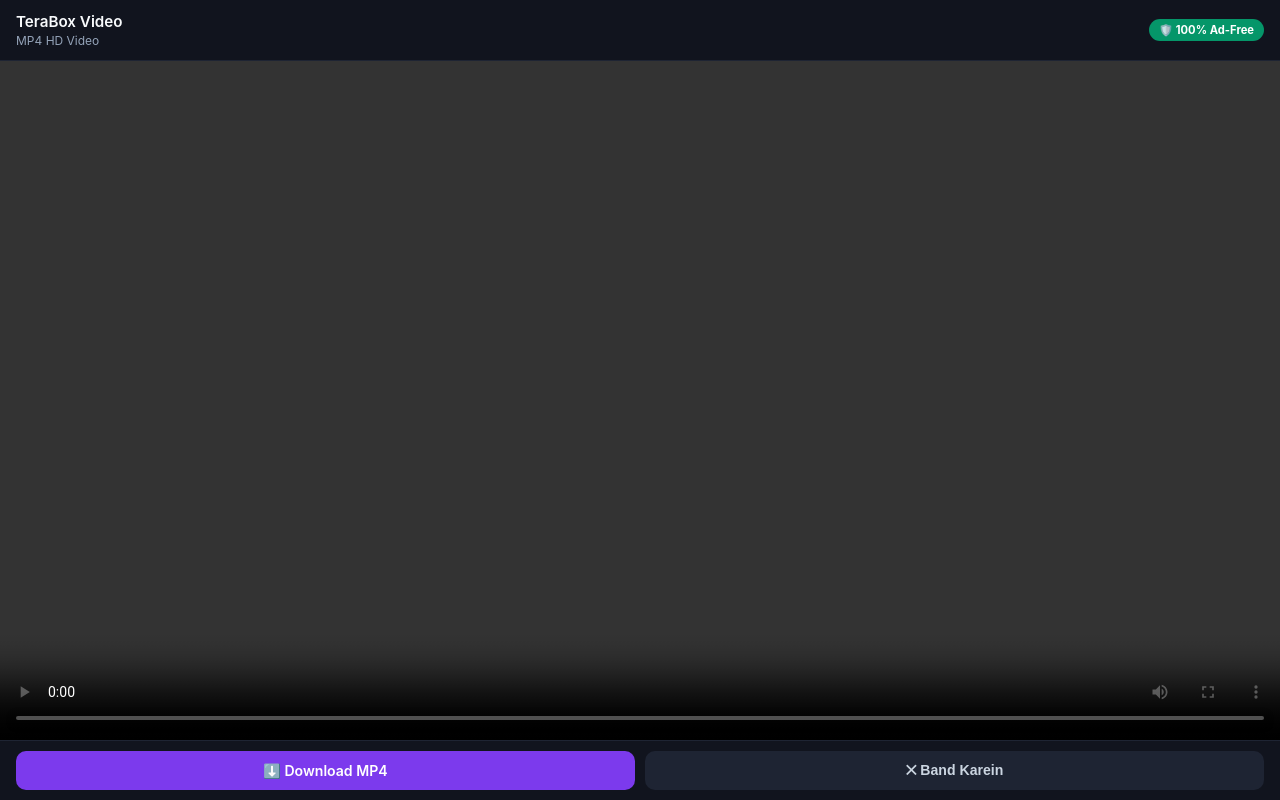
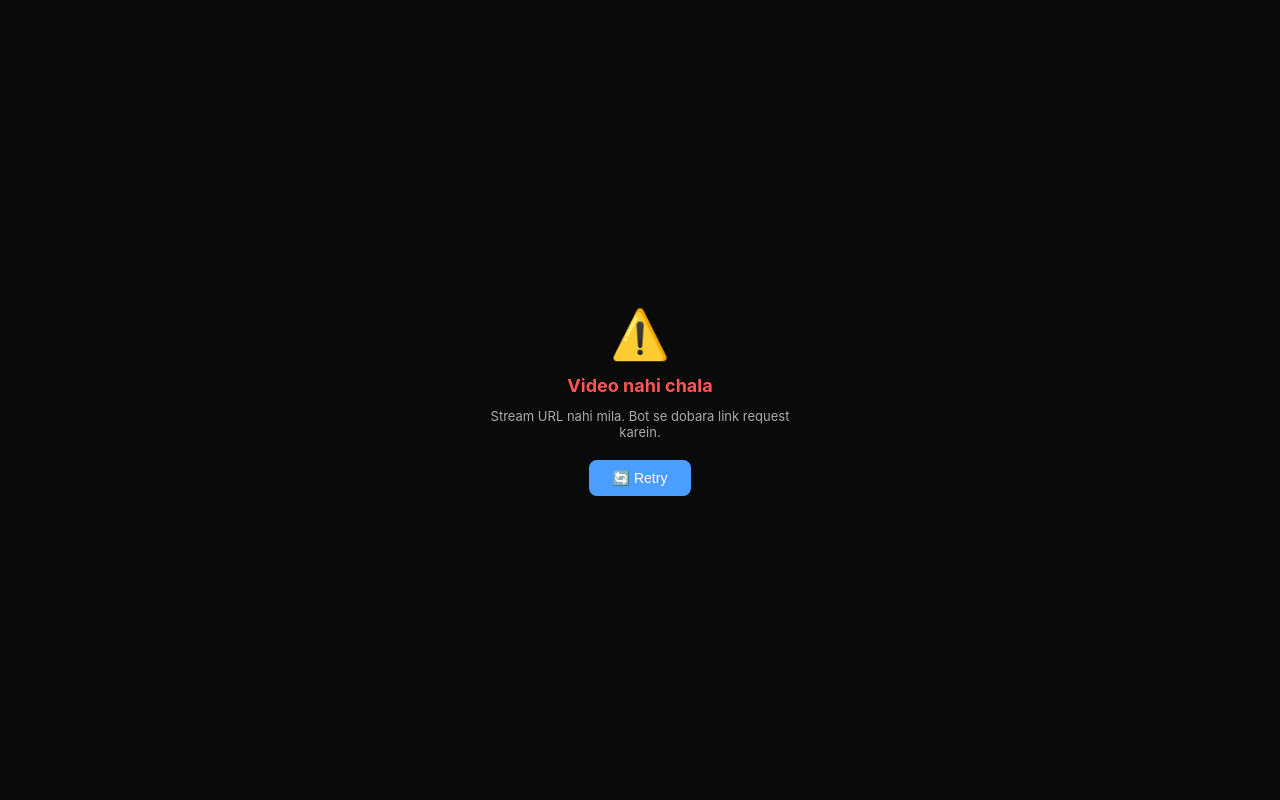
Before and after one commit to sumitgautamad-rgb/teraplayer, a plain HTML site: page index.html in a window 1280 px wide. Drawn offline with nearby package versions, Linux system fonts and the light colour scheme.

Commit message:
Update index.html

```diff
--- a/index.html
+++ b/index.html
@@ -1,207 +1,262 @@
 <!DOCTYPE html>
-<html lang="hi">
+<html lang="en">
 <head>
   <meta charset="UTF-8" />
   <meta name="viewport" content="width=device-width, initial-scale=1.0, maximum-scale=1.0, user-scalable=no" />
-  <title>Tbox Ad-Free Player</title>
-  <script src="https://telegram.org/js/telegram-web-app.js"></script>
+  <title>TeraBox Player</title>
   <style>
     * { margin: 0; padding: 0; box-sizing: border-box; }
+
     body {
-      background: #090a0f;
-      color: #f1f5f9;
-      font-family: -apple-system, BlinkMacSystemFont, "Segoe UI", Roboto, sans-serif;
-      height: 100vh;
-      display: flex;
-      flex-direction: column;
-      overflow: hidden;
-      user-select: none;
-    }
-    .header {
-      background: #11141e;
-      padding: 12px 16px;
-      display: flex;
-      align-items: center;
-      justify-content: space-between;
-      border-bottom: 1px solid #1e2433;
-      flex-shrink: 0;
-    }
-    .file-meta {
-      display: flex;
-      flex-direction: column;
-      overflow: hidden;
-      max-width: 65vw;
-    }
-    .file-title {
-      font-size: 0.95rem;
-      font-weight: 600;
-      white-space: nowrap;
-      overflow: hidden;
-      text-overflow: ellipsis;
-      color: #f8fafc;
-    }
-    .file-sub {
-      font-size: 0.75rem;
-      color: #94a3b8;
-      margin-top: 2px;
-    }
-    .badge-clean {
-      background: #059669;
-      color: #ffffff;
-      font-size: 0.7rem;
-      font-weight: 700;
-      padding: 4px 10px;
-      border-radius: 9999px;
-    }
-    .player-box {
-      flex: 1;
-      width: 100%;
-      height: 100%;
-      position: relative;
-      background: #000;
-      display: flex;
-      align-items: center;
-      justify-content: center;
-    }
-    video {
-      width: 100%;
-      height: 100%;
-      max-height: 100%;
-      object-fit: contain;
-      outline: none;
-    }
-    .loader {
-      position: absolute;
+      background: #0a0a0a;
+      color: #fff;
+      font-family: -apple-system, BlinkMacSystemFont, 'Segoe UI', sans-serif;
+      min-height: 100vh;
       display: flex;
       flex-direction: column;
       align-items: center;
+    }
+
+    #player-wrap {
+      width: 100%;
+      max-width: 900px;
+      background: #111;
+    }
+
+    video {
+      width: 100%;
+      max-height: 60vh;
+      background: #000;
+      display: block;
+    }
+
+    #info {
+      padding: 12px 16px;
+      background: #111;
+    }
+
+    #title {
+      font-size: 15px;
+      font-weight: 600;
+      color: #eee;
+      word-break: break-word;
+      margin-bottom: 6px;
+    }
+
+    #meta {
+      font-size: 12px;
+      color: #888;
+      display: flex;
       gap: 12px;
-      color: #94a3b8;
-      font-size: 0.85rem;
-      pointer-events: none;
+      flex-wrap: wrap;
     }
+
+    #meta span {
+      display: flex;
+      align-items: center;
+      gap: 4px;
+    }
+
+    #loading {
+      position: fixed;
+      inset: 0;
+      background: #0a0a0a;
+      display: flex;
+      flex-direction: column;
+      align-items: center;
+      justify-content: center;
+      z-index: 100;
+      gap: 16px;
+    }
+
     .spinner {
-      width: 44px;
-      height: 44px;
-      border: 3.5px solid rgba(255, 255, 255, 0.1);
-      border-top-color: #8b5cf6;
+      width: 48px;
+      height: 48px;
+      border: 4px solid #333;
+      border-top-color: #4a9eff;
       border-radius: 50%;
       animation: spin 0.8s linear infinite;
     }
+
     @keyframes spin { to { transform: rotate(360deg); } }
-    .error-box {
-      position: absolute;
-      text-align: center;
-      padding: 24px;
+
+    #loading p {
+      color: #aaa;
+      font-size: 14px;
+    }
+
+    #error-screen {
       display: none;
-    }
-    .error-box p { color: #ef4444; font-size: 0.9rem; margin-bottom: 12px; }
-    .footer {
-      background: #11141e;
-      padding: 10px 16px;
-      display: flex;
-      gap: 10px;
-      border-top: 1px solid #1e2433;
-      flex-shrink: 0;
-    }
-    .btn {
-      flex: 1;
-      padding: 11px 16px;
-      border-radius: 10px;
-      border: none;
-      font-size: 0.88rem;
-      font-weight: 600;
-      cursor: pointer;
-      text-align: center;
-      text-decoration: none;
-      display: flex;
+      flex-direction: column;
       align-items: center;
       justify-content: center;
-      gap: 6px;
+      min-height: 100vh;
+      padding: 24px;
+      text-align: center;
+      gap: 12px;
     }
-    .btn-download { background: #7c3aed; color: #ffffff; }
-    .btn-close { background: #1e2433; color: #cbd5e1; }
+
+    #error-screen .icon { font-size: 48px; }
+    #error-screen h2 { font-size: 18px; color: #ff5555; }
+    #error-screen p { font-size: 13px; color: #aaa; max-width: 300px; }
+
+    .retry-btn {
+      background: #4a9eff;
+      color: #fff;
+      border: none;
+      padding: 10px 24px;
+      border-radius: 8px;
+      font-size: 14px;
+      cursor: pointer;
+      margin-top: 8px;
+    }
+
+    .retry-btn:hover { background: #3a8eef; }
+
+    #badge {
+      background: #1a1a2e;
+      border: 1px solid #222;
+      border-radius: 8px;
+      padding: 8px 12px;
+      margin: 10px 16px;
+      font-size: 11px;
+      color: #555;
+      text-align: center;
+    }
   </style>
 </head>
 <body>
 
-  <div class="header">
-    <div class="file-meta">
-      <span class="file-title" id="videoTitle">TeraBox Video</span>
-      <span class="file-sub" id="videoSub">Loading...</span>
-    </div>
-    <span class="badge-clean">🛡️ 100% Ad-Free</span>
+<!-- Loading -->
+<div id="loading">
+  <div class="spinner"></div>
+  <p id="loading-text">Video load ho raha hai...</p>
 </div>
 
-  <div class="player-box">
-    <div class="loader" id="loader">
-      <div class="spinner"></div>
-      <span>Video load ho raha hai...</span>
+<!-- Error -->
+<div id="error-screen">
+  <div class="icon">⚠️</div>
+  <h2>Video nahi chala</h2>
+  <p id="error-msg">Stream URL invalid ya expire ho gayi. Bot se dobara link request karein.</p>
+  <button class="retry-btn" onclick="location.reload()">🔄 Retry</button>
 </div>
 
-    <div class="error-box" id="errorBox">
-      <p id="errorMsg">Video load karne mein samasya aayi.</p>
-      <button class="btn btn-close" onclick="location.reload()">Dobara Koshish Karein</button>
+<!-- Player -->
+<div id="player-wrap" style="display:none">
+  <video id="video" controls playsinline autoplay></video>
+  <div id="info">
+    <div id="title">TeraBox Video</div>
+    <div id="meta">
+      <span id="size-el"></span>
+    </div>
+  </div>
+  <div id="badge">🛡️ Ad-Free Player &nbsp;•&nbsp; TeraBox Bot</div>
 </div>
 
-    <video id="player" controls playsinline webkit-playsinline autoplay preload="auto">
-      Browser HTML5 video support nahi karta.
-    </video>
-  </div>
+<script src="https://cdn.jsdelivr.net/npm/hls.js@latest/dist/hls.min.js"></script>
+<script>
+  const params = new URLSearchParams(location.search);
+  const streamUrl = params.get('v') || '';
+  const title = params.get('title') || 'TeraBox Video';
+  const size = params.get('size') || '';
 
-  <div class="footer">
-    <a id="downloadBtn" href="#" class="btn btn-download" download>
-      ⬇️ Download MP4
-    </a>
-    <button class="btn btn-close" onclick="closePlayer()">
-      ✕ Band Karein
-    </button>
-  </div>
+  const loadingEl = document.getElementById('loading');
+  const loadingText = document.getElementById('loading-text');
+  const playerWrap = document.getElementById('player-wrap');
+  const errorScreen = document.getElementById('error-screen');
+  const errorMsg = document.getElementById('error-msg');
+  const video = document.getElementById('video');
+  const titleEl = document.getElementById('title');
+  const sizeEl = document.getElementById('size-el');
 
-  <script>
-    if (window.Telegram && window.Telegram.WebApp) {
-      Telegram.WebApp.ready();
-      Telegram.WebApp.expand();
+  titleEl.textContent = decodeURIComponent(title);
+  if (size) sizeEl.innerHTML = '📦 ' + decodeURIComponent(size);
+
+  function showError(msg) {
+    loadingEl.style.display = 'none';
+    playerWrap.style.display = 'none';
+    errorScreen.style.display = 'flex';
+    if (msg) errorMsg.textContent = msg;
   }
 
-    function closePlayer() {
-      if (window.Telegram && window.Telegram.WebApp) {
-        Telegram.WebApp.close();
+  function showPlayer() {
+    loadingEl.style.display = 'none';
+    playerWrap.style.display = 'block';
+    errorScreen.style.display = 'none';
+  }
+
+  if (!streamUrl) {
+    showError('Stream URL nahi mila. Bot se dobara link request karein.');
   } else {
-        window.close();
+    const isHLS = streamUrl.includes('.m3u8') || streamUrl.includes('fast_stream');
+
+    if (isHLS && Hls.isSupported()) {
+      loadingText.textContent = 'HLS stream connect ho raha hai...';
+
+      const hls = new Hls({
+        enableWorker: true,
+        lowLatencyMode: false,
+        backBufferLength: 60,
+        maxLoadingDelay: 20,
+        startLevel: -1,
+      });
+
+      hls.loadSource(streamUrl);
+      hls.attachMedia(video);
+
+      hls.on(Hls.Events.MANIFEST_PARSED, () => {
+        loadingText.textContent = 'Ready! Play ho raha hai...';
+        showPlayer();
+        video.play().catch(() => {});
+      });
+
+      hls.on(Hls.Events.ERROR, (event, data) => {
+        if (data.fatal) {
+          switch (data.type) {
+            case Hls.ErrorTypes.NETWORK_ERROR:
+              loadingText.textContent = 'Network error, retry kar raha hai...';
+              hls.startLoad();
+              break;
+            case Hls.ErrorTypes.MEDIA_ERROR:
+              hls.recoverMediaError();
+              break;
+            default:
+              showError('Stream load nahi hui. Bot se dobara link mangein.');
+              break;
+          }
+        }
+      });
+
+    } else if (isHLS && video.canPlayType('application/vnd.apple.mpegurl')) {
+      video.src = streamUrl;
+      video.addEventListener('loadedmetadata', () => { showPlayer(); video.play().catch(() => {}); });
+      video.addEventListener('error', () => showError('Video load nahi hui.'));
+
+    } else {
+      loadingText.textContent = 'Video load ho raha hai...';
+      video.src = streamUrl;
+      video.addEventListener('loadedmetadata', () => { showPlayer(); video.play().catch(() => {}); });
+      video.addEventListener('canplay', () => showPlayer());
+      video.addEventListener('error', () => {
+        showError('Video play nahi hui. Link expire ho gayi ho sakti hai.');
+      });
     }
   }
 
-    const params = new URLSearchParams(window.location.search);
-    const videoUrl = params.get('v');
-    const title = params.get('title') || 'TeraBox Video';
-    const size = params.get('size') || '';
-
-    document.getElementById('videoTitle').textContent = title;
-    document.getElementById('videoSub').textContent = size ? `${size} • MP4 HD` : 'MP4 HD Video';
-
-    const player = document.getElementById('player');
-    const loader = document.getElementById('loader');
-    const errorBox = document.getElementById('errorBox');
-    const downloadBtn = document.getElementById('downloadBtn');
-
-    if (videoUrl) {
-      player.src = videoUrl;
-      downloadBtn.href = videoUrl;
-
-      player.addEventListener('loadeddata', () => { loader.style.display = 'none'; });
-      player.addEventListener('canplay', () => { loader.style.display = 'none'; });
-      player.addEventListener('waiting', () => { loader.style.display = 'flex'; });
-      player.addEventListener('playing', () => { loader.style.display = 'none'; });
-      player.addEventListener('error', (e) => {
-        loader.style.display = 'none';
-        errorBox.style.display = 'block';
+  document.addEventListener('keydown', (e) => {
+    switch(e.key) {
+      case ' ':
+      case 'k':
+        e.preventDefault();
+        video.paused ? video.play() : video.pause();
+        break;
+      case 'ArrowRight': video.currentTime += 10; break;
+      case 'ArrowLeft':  video.currentTime -= 10; break;
+      case 'ArrowUp':    video.volume = Math.min(1, video.volume + 0.1); break;
+      case 'ArrowDown':  video.volume = Math.max(0, video.volume - 0.1); break;
+      case 'f': if (video.requestFullscreen) video.requestFullscreen(); break;
+    }
   });
-    } else {
-      loader.style.display = 'none';
-      errorBox.style.display = 'block';
-      document.getElementById('errorMsg').textContent = 'Koi video URL nahi mila.';
-    }
 </script>
 </body>
 </html>
```
Lines whose indentation alone changed are shown as unchanged.
